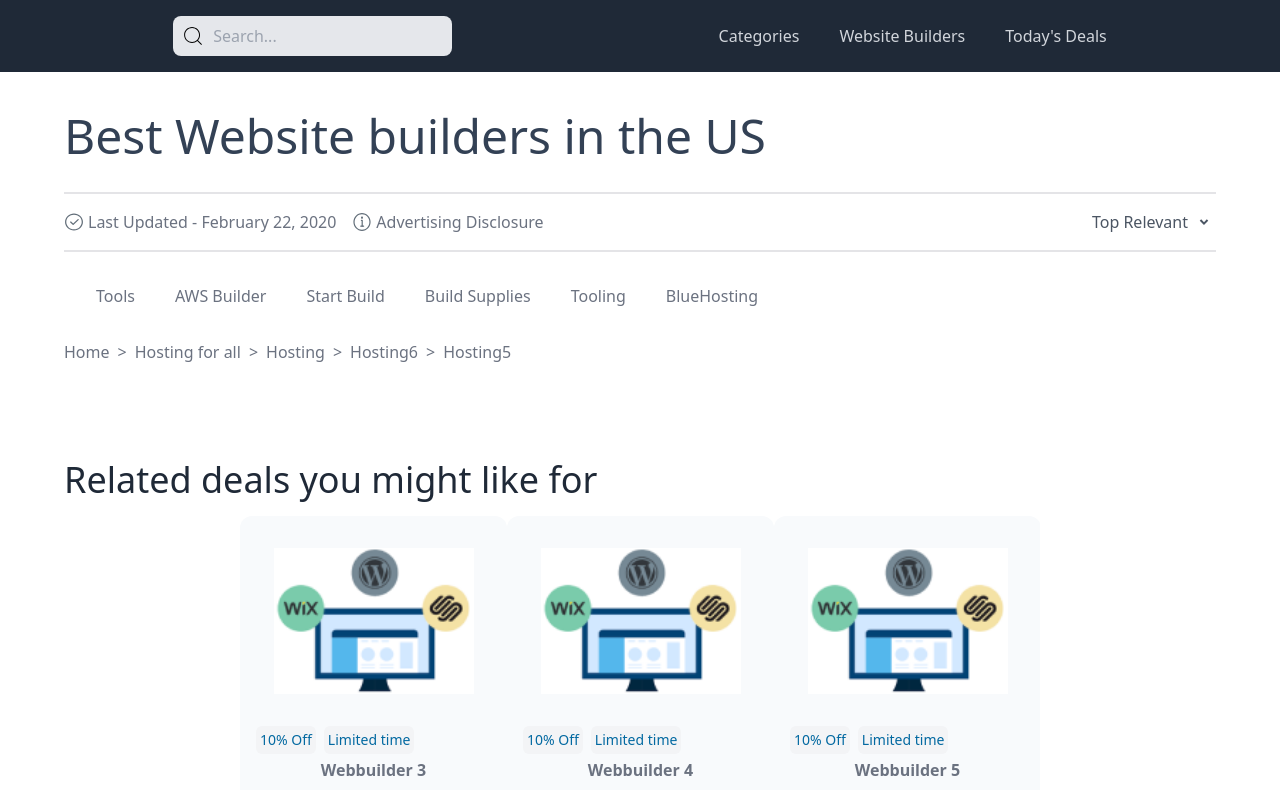
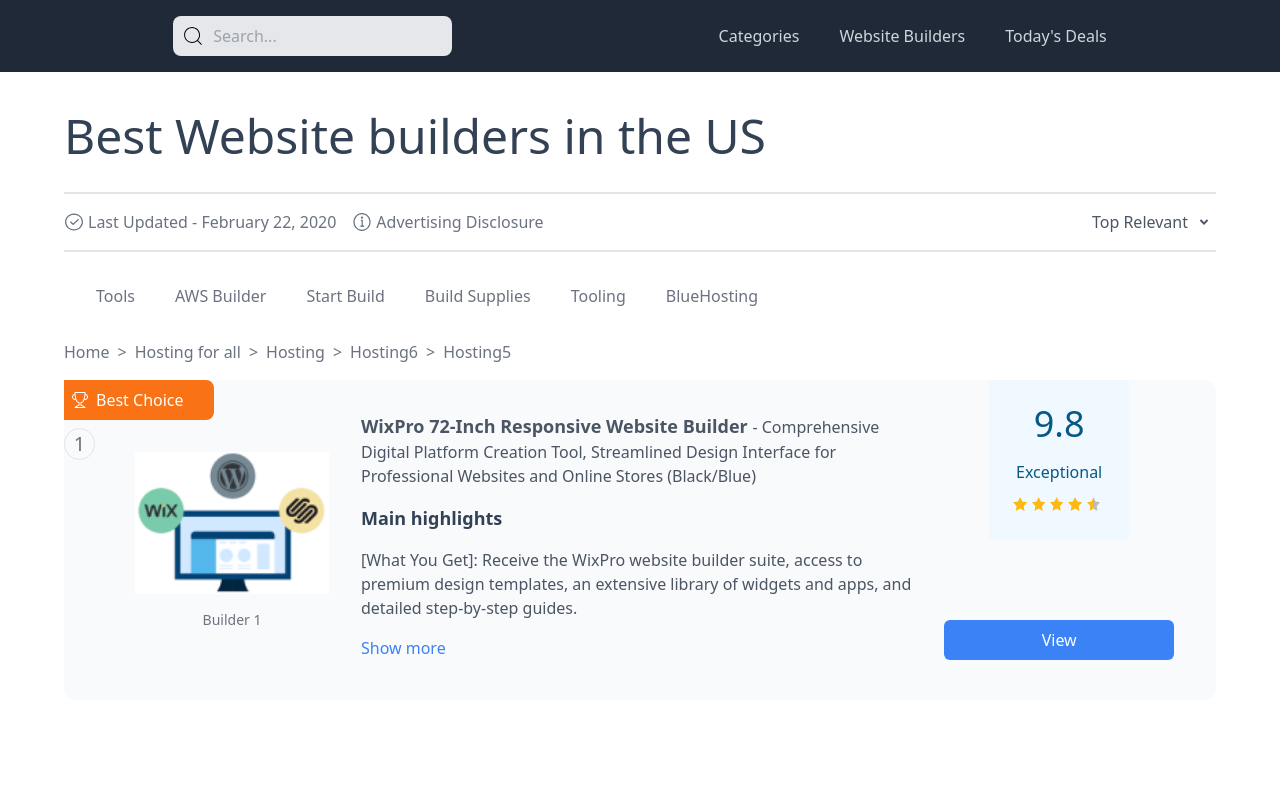
Before and after one commit to Soumik-Abir/Webbuilder, a React (Create React App) app: page / in a window 1280 px wide. Shown: the top 790 px of the page. Built offline with nearby package versions, Linux system fonts and the light colour scheme.

Commit message:
Add StarRating.svg, Main.jsx, and ProductFooter.jsx components

```diff
--- a/src/App.js
+++ b/src/App.js
@@ -5,12 +5,14 @@
 import SignUp from './components/SignUp/SignUp';
 import Footer from './components/Footer/Footer';
 import Related from './components/Related/Related';
+import Main from './components/Main/Main';
 
 function App() {
   return (
     <Router> {/* Wrap your components with BrowserRouter */}
       <Navbar />
       <Header />
+      <Main />
       <Related/>
       <SignUp/>
       <Footer/>
--- a/src/components/Footer/Footer.jsx
+++ b/src/components/Footer/Footer.jsx
@@ -33,7 +33,7 @@
 
       <div className="flex items-center mb-8 pb-8 md:pb-16">
         <TextElement text="United States" disableHover={true} />
-        <Dropdown options={countryOptions} className="w-28 max-h-12"/>
+        <Dropdown options={countryOptions} className="w-32 max-h-12"/>
       </div>
     </div>
   );
--- a/src/components/Header/Header.jsx
+++ b/src/components/Header/Header.jsx
@@ -26,7 +26,7 @@
 
   return (
     <>
-      <div className="flex flex-col mt-16 m-8 p-8">
+      <div className="flex flex-col mt-16 m-8 mb-0 p-8 pb-0">
         <div className="my-4 text-3xl md:text-5xl text-slate-700">
           Best Website builders in the US
         </div>
--- /dev/null
+++ b/src/components/Main/Main.jsx
@@ -0,0 +1,16 @@
+import React from 'react'
+import ProductCard from '../ProductCard/ProductCard'
+
+const Main = () => {
+  return (
+    <>
+    <div className='m-8 mt-0 p-8 pt-0'>
+
+    <ProductCard />
+    </div>
+
+    </>
+  )
+}
+
+export default Main
--- /dev/null
+++ b/src/components/ProductCard/ProductCard.jsx
@@ -0,0 +1,44 @@
+import React, { useState } from "react";
+import { BsTrophy } from "react-icons/bs";
+import productImage from "../../assets/Product.png";
+import TextElement from "../TextElement/TextElement";
+import ProductFooter from "./ProductFooter";
+import ProductDetails from "./ProductDetails";
+
+const ProductCard = () => {
+  const [showMore, setShowMore] = useState(false);
+
+  const toggleShowMore = () => {
+    setShowMore(!showMore);
+  };
+
+  return (
+    <div className="pb-4 mt-4 bg-slate-50 rounded-xl">
+      <div className="flex flex-col md:flex-row gap-2">
+        <div className="flex flex-col w-full md:w-[23%]">
+          <div className="flex gap-2 justify-between items-center p-2 text-white bg-orange-500 rounded-tr-lg rounded-br-lg w-1/2 md:w-[150px]">
+            <BsTrophy className="text-white" />
+            <div className="flex-auto my-auto text-xs md:text-base">Best Choice</div>
+          </div>
+          <div className="flex">
+            <div className=" text-md md:text-xl text-gray-500 bg-slate-50 rounded-full border border-solid border-zinc-200 flex justify-center items-center w-6 h-6 md:w-11 md:h-8 mt-2">
+              1
+            </div>
+            <div className="flex flex-col items-center pl-10 mt-8 text-sm text-center text-gray-500">
+              <img
+                loading="lazy"
+                srcSet={productImage}
+                className="w-[180px] md:w-[280px]"
+              />
+              <TextElement className="mt-4" text="Builder 1" />
+            </div>
+          </div>
+        </div>
+        <ProductDetails showMore={showMore} toggleShowMore={toggleShowMore} />
+        <ProductFooter />
+      </div>
+    </div>
+  );
+};
+
+export default ProductCard;
--- /dev/null
+++ b/src/components/ProductCard/ProductDetails.jsx
@@ -0,0 +1,87 @@
+import React from "react";
+import TextElement from "../TextElement/TextElement";
+import { ReactComponent as Tick } from "../../assets/Tick.svg";
+
+const ProductDetails = ({ showMore, toggleShowMore }) => {
+  return (
+    <div className="flex flex-col w-full md:w-[52%] p-6">
+      <div className="mt-2 text-xs md:text-base text-gray-600">
+        <div>
+          <span className="text-sm md:text-lg font-bold">
+            WixPro 72-Inch Responsive Website Builder{" "}
+          </span>
+          - Comprehensive Digital Platform Creation Tool, Streamlined Design
+          Interface for Professional Websites and Online Stores (Black/Blue)
+        </div>
+        <div className="mt-4 text-sm md:text-lg font-bold text-slate-700">
+          Main highlights
+        </div>
+        <div className="mt-4">
+          [What You Get]: Receive the WixPro website builder suite, access to
+          premium design templates, an extensive library of widgets and apps,
+          and detailed step-by-step guides.
+        </div>
+        {showMore && (
+          <>
+            <div className="flex gap-2 m-2 text-sky-700">
+              <div className="p-1 text-xs md:text-sm bg-gray-100 rounded-md">28% off</div>
+            </div>
+            <div className="flex flex-col items-start p-2 bg-orange-50 rounded-xl">
+              <div className="flex gap-2">
+                <div className="justify-center px-3 p-2 text-base text-center text-blue-500 bg-white rounded ">
+                  9.9
+                </div>
+                <div className="flex-auto my-auto text-xs md:text-base text-gray-600 capitalize">
+                  building responsive
+                </div>
+              </div>
+              <div className="flex gap-2 mt-2">
+                <div className="justify-center px-3 py-2 text-base text-center text-blue-500 bg-white rounded ">
+                  8.9
+                </div>
+                <div className="flex-auto my-auto text-xs md:text-base text-gray-600 capitalize">
+                  Cool
+                </div>
+              </div>
+              <div className="flex gap-2 mt-2">
+                <div className="justify-center px-3 py-2 text-base text-center text-blue-500 bg-white rounded ">
+                  8.9
+                </div>
+                <div className="flex-auto my-auto text-xs md:text-base text-gray-600 capitalize">
+                  Docs
+                </div>
+              </div>
+            </div>
+            <div>
+              <TextElement
+                className="text-md mt-2 text-gray-800"
+                text="Why we love it"
+                disableHover={true}
+              />
+              <div className="flex gap-1 mt-1 items-center">
+                <Tick />
+                <span className="text-gray-600">Documentation</span>
+              </div>
+              <div className="flex gap-1 mt-1 items-center">
+                <Tick />
+                <span className="text-gray-600">Easy Use</span>
+              </div>
+              <div className="flex gap-1 mt-1 items-center">
+                <Tick />
+                <span className="text-gray-600">Out of box</span>
+              </div>
+            </div>
+          </>
+        )}
+        <div
+          className="self-start mt-4 text-blue-500 cursor-pointer"
+          onClick={toggleShowMore}
+        >
+          {showMore ? "Show less" : "Show more"}
+        </div>
+      </div>
+    </div>
+  );
+};
+
+export default ProductDetails;
--- /dev/null
+++ b/src/components/ProductCard/ProductFooter.jsx
@@ -0,0 +1,20 @@
+import React from "react";
+import Button from "../Button/Button";
+import StarRating from "../Rating/Rating";
+
+const ProductFooter = () => {
+  return (
+    <div className="flex flex-col w-full md:w-[20%]">
+      <div className="hidden md:flex md:flex-col md:items-center md:self-center md:p-6 md:text-sky-800 md:bg-sky-50 md-rounded-md md:w-[140px]">
+        <div className="text-4xl">9.8</div>
+        <div className="mt-4 text-md">Exceptional</div>
+        <StarRating rating={9.5} />
+      </div>
+      <div className="mt-auto mb-6">
+        <Button className="rounded-md w-full">View</Button>
+      </div>
+    </div>
+  );
+};
+
+export default ProductFooter;
--- /dev/null
+++ b/src/components/Rating/Rating.jsx
@@ -0,0 +1,67 @@
+import React from "react";
+import star from "../../assets/StarRating.svg";
+
+const StarRating = ({ rating }) => {
+  const filledStars = Math.floor(rating / 2);
+  const halfFilled = rating % 2 !== 0;
+
+  const emptyStars = 5 - filledStars - (halfFilled ? 1 : 0);
+
+  return (
+    <div className="flex items-center mt-2">
+      {[...Array(filledStars)].map((_, index) => (
+        <img
+          key={index}
+          src={star}
+          alt="Filled Star"
+          width="24px"
+          height="24px"
+          className="mr-1"
+        />
+      ))}
+
+      {halfFilled && (
+        <div
+          style={{ position: "relative", width: "24px", height: "24px" }}
+          className="mr-1 flex items-center"
+        >
+          <img
+            src={star}
+            alt="Half-filled Star"
+            width="24px"
+            height="24px"
+            style={{
+              position: "absolute",
+              clipPath: "polygon(0 0, 50% 0, 50% 100%, 0 100%)",
+            }}
+          />
+          <img
+            src={star}
+            alt="Empty Star"
+            width="24px"
+            height="24px"
+            style={{
+              position: "absolute",
+              clipPath: "polygon(50% 0, 100% 0, 100% 100%, 50% 100%)",
+              filter: "grayscale(1)",
+            }}
+          />
+        </div>
+      )}
+
+      {[...Array(emptyStars)].map((_, index) => (
+        <img
+          key={index}
+          src={star}
+          alt="Empty Star"
+          width="24px"
+          height="24px"
+          className="mr-1"
+          style={{ filter: "grayscale(1)" }}
+        />
+      ))}
+    </div>
+  );
+};
+
+export default StarRating;
--- a/src/components/RelatedCard/RelatedCard.jsx
+++ b/src/components/RelatedCard/RelatedCard.jsx
@@ -21,7 +21,7 @@
             Limited time
           </div>
         </div>
-        <div className="mt-1 text-base font-bold text-gray-500 whitespace-nowrap">
+        <div className="mt-1 text-base font-bold text-gray-500">
           {title}
         </div>
       </div>
```
Also changed, not shown: src/assets/StarRating.svg (added), src/assets/Tick.svg (added).
